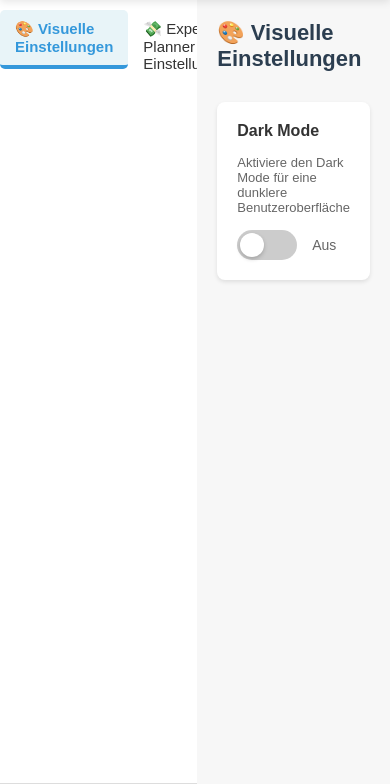
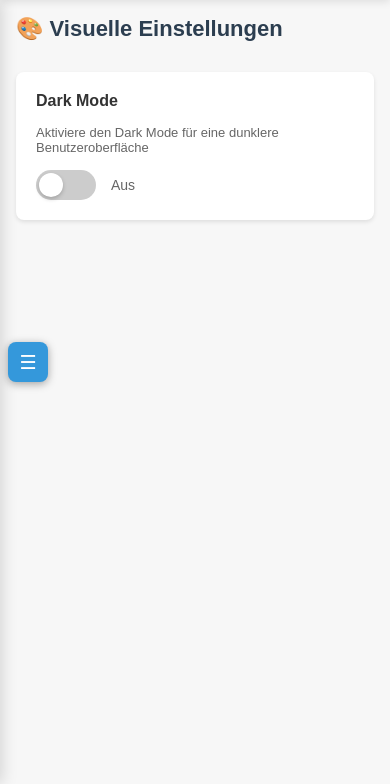
Before and after one commit to LamaImAuto6937/B.U.D.G.E.T., a Flask app: page /settings in a window 390 px wide. Shown: the part 60-844 px from the top of the page. Run offline with Flask 3, Linux system fonts and the light colour scheme; the visitor is signed in with stand-in values (Sample User, id 1).

Commit message:
fix(Add responsive Designlayout for Settings Module)

```diff
--- a/static/css/settings.css
+++ b/static/css/settings.css
@@ -9,6 +9,7 @@
         background-color: #f7f7f7;
         color: #333;
         transition: background-color 0.3s, color 0.3s;
+        overflow-x: hidden;
     }
 
     body.dark-mode {
@@ -30,9 +31,17 @@
         border-right: 1px solid #ddd;
         padding: 20px 0;
         position: fixed;
+        top: 60px;
+        left: 0;
         height: calc(100vh - 60px);
         overflow-y: auto;
-        transition: background-color 0.3s;
+        transition: transform 0.3s ease, background-color 0.3s;
+        transform: translateX(0);
+        z-index: 1000;
+    }
+
+    .settings-sidebar.closed {
+        transform: translateX(-100%);
     }
 
     body.dark-mode .settings-sidebar {
@@ -40,6 +49,42 @@
         border-right-color: #444;
     }
 
+    .sidebar-toggle {
+        display: none;
+        position: fixed;
+        top: 50%;
+        left: 8px;
+        transform: translateY(-50%);
+        z-index: 1100;
+        width: 40px;
+        height: 40px;
+        border-radius: 8px;
+        border: none;
+        background: #3498db;
+        color: white;
+        font-size: 1.2rem;
+        cursor: pointer;
+        box-shadow: 0 2px 8px rgba(0,0,0,0.35);
+        align-items: center;
+        justify-content: center;
+        transition: left 0.3s ease;
+    }
+
+    body.sidebar-open .sidebar-toggle {
+        left: 262px;
+    }
+
+    .sidebar-backdrop {
+        display: none;
+        position: fixed;
+        inset: 0;
+        background-color: rgba(0, 0, 0, 0.4);
+        z-index: 900;
+    }
+
+    .sidebar-backdrop.open {
+        display: block;
+    }
     .settings-list {
         list-style: none;
     }
@@ -206,48 +251,69 @@
 
     /* RESPONSIVE */
     @media (max-width: 768px) {
+        .settings-container {
+            flex-direction: column;
+            min-height: auto;
+        }
+
         .settings-sidebar {
-            width: 100%;
-            height: auto;
-            border-right: none;
-            border-bottom: 1px solid #ddd;
-            position: relative;
+            width: 250px;
+            height: calc(100vh - 60px);
+            border-right: 1px solid #ddd;
+            position: fixed;
+            top: 60px;
+            left: 0;
             padding: 10px 0;
+            transform: translateX(-100%);
+            box-shadow: 2px 0 15px rgba(0,0,0,0.15);
+        }
+
+        .settings-sidebar.open {
+            transform: translateX(0);
+        }
+
+        .sidebar-toggle {
             display: flex;
-            overflow-x: auto;
         }
 
         .settings-list {
             display: flex;
-            flex-direction: row;
+            flex-direction: column;
+            gap: 8px;
         }
 
         .settings-list-item {
-            flex: 1;
-            margin: 0;
+            margin: 5px 0;
         }
 
         .settings-btn {
+            width: 100%;
             border-left: none;
-            border-bottom: 4px solid transparent;
-            padding: 10px 15px;
+            border-bottom: none;
+            padding: 10px 12px;
+            text-align: left;
         }
 
         .settings-btn:hover,
         .settings-btn.active {
             border-left: none;
-            border-bottom-color: #3498db;
+            border-bottom: none;
+            background-color: #e8f4f8;
+            border-radius: 6px;
+            color: #3498db;
+            font-weight: bold;
         }
 
         .settings-content {
             margin-left: 0;
             width: 100%;
-            padding: 20px;
+            padding: 16px;
         }
 
         .panel-title {
             font-size: 22px;
         }
+    }
     }
 
     /* Button */
--- a/static/js/settings.js
+++ b/static/js/settings.js
@@ -23,6 +23,43 @@
         // Panel Navigation
         const settingsBtns = document.querySelectorAll('.settings-btn');
         const panels = document.querySelectorAll('.settings-panel');
+        const sidebar = document.querySelector('.settings-sidebar');
+        const sidebarToggle = document.getElementById('sidebarToggle');
+        const sidebarBackdrop = document.getElementById('sidebarBackdrop');
+
+        function openSidebar() {
+            if (sidebar) {
+                sidebar.classList.add('open');
+            }
+            if (sidebarBackdrop) {
+                sidebarBackdrop.classList.add('open');
+            }
+            document.body.classList.add('sidebar-open');
+        }
+
+        function closeSidebar() {
+            if (sidebar) {
+                sidebar.classList.remove('open');
+            }
+            if (sidebarBackdrop) {
+                sidebarBackdrop.classList.remove('open');
+            }
+            document.body.classList.remove('sidebar-open');
+        }
+
+        if (sidebarToggle) {
+            sidebarToggle.addEventListener('click', () => {
+                if (sidebar && sidebar.classList.contains('open')) {
+                    closeSidebar();
+                } else {
+                    openSidebar();
+                }
+            });
+        }
+
+        if (sidebarBackdrop) {
+            sidebarBackdrop.addEventListener('click', closeSidebar);
+        }
 
         settingsBtns.forEach(btn => {
             btn.addEventListener('click', () => {
@@ -34,11 +71,33 @@
                 btn.classList.add('active');
                 const panelId = btn.getAttribute('data-panel');
                 document.getElementById(panelId).classList.add('active');
+
+                // On mobile, close the sidebar after selection
+                if (window.innerWidth <= 768) {
+                    closeSidebar();
+                }
             });
         });
 
+        // Close sidebar on resize to avoid stuck state
+        window.addEventListener('resize', () => {
+            if (window.innerWidth > 768) {
+                if (sidebar) {
+                    sidebar.classList.remove('open');
+                }
+            } else {
+                closeSidebar();
+            }
+        });
+
+        // Ensure initial mobile sidebar state is closed
+        if (window.innerWidth <= 768) {
+            closeSidebar();
+        }
+
         // Theme Selection
         const themeSelect = document.getElementById('themeSelect');
+        if (themeSelect) {
             themeSelect.addEventListener('change', (e) => {
                 localStorage.setItem('theme', e.target.value);
                 // Hier könnten weitere CSS-Variable geändert werden
@@ -48,6 +107,7 @@
             // Load saved theme
             const savedTheme = localStorage.getItem('theme') || 'blue';
             themeSelect.value = savedTheme;
+        }
 
         // Reset Budget for Current Month in Expense Planner
         function resetBudget()
--- a/templates/settings.html
+++ b/templates/settings.html
@@ -13,6 +13,12 @@
 <body>
 
     {% include 'components/navbar.html' %}
+
+    <!-- Sidebar toggle for mobile -->
+    <button class="sidebar-toggle" id="sidebarToggle" aria-label="Menü öffnen">
+        ☰
+    </button>
+    <div class="sidebar-backdrop" id="sidebarBackdrop"></div>
 
     <!-- SETTINGS CONTAINER -->
     <div class="settings-container">
```
Lines whose indentation alone changed are shown as unchanged.
